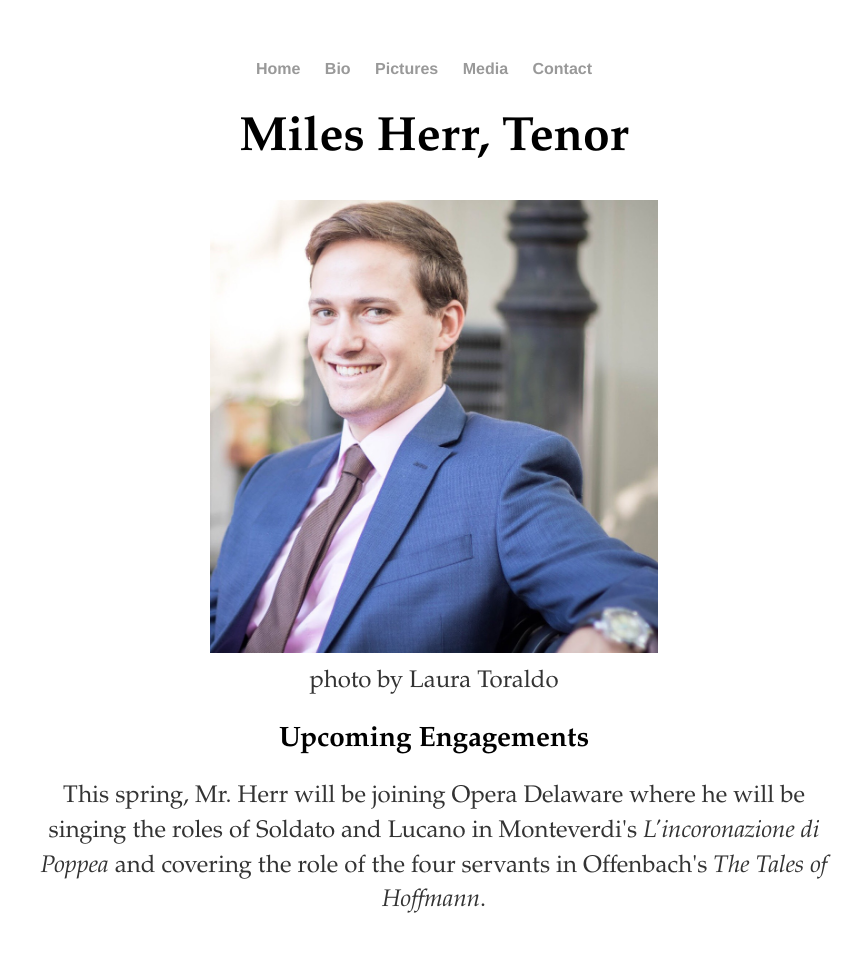
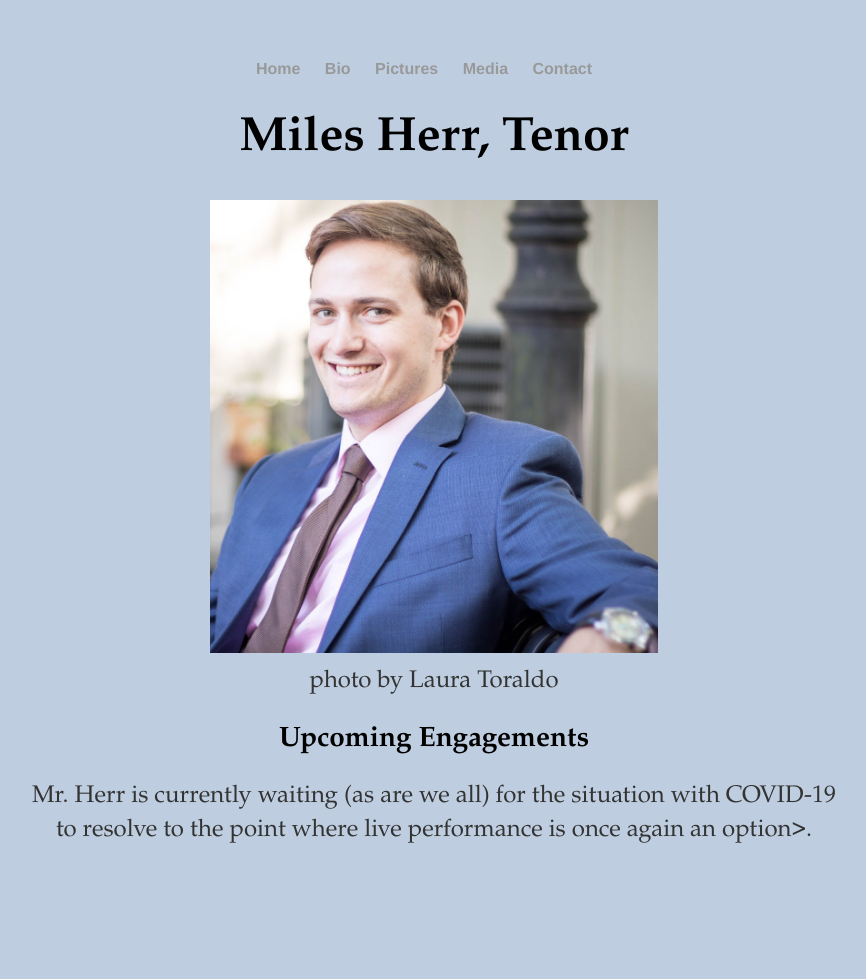
Before and after one commit to leemlb06pmi/leemlb06pmi.github.io, a Jekyll site: the page built from index.html, in a window 1280 px wide. Shown: the whole page, without its empty margins (206-1072 px from the left). Built offline with Jekyll 4.4.1, drawn with Linux system fonts in a browser that asks for light colours; after the commit the page ends 909 px from its top, so only the background shows below that.

Commit message:
header color, status message

```diff
--- a/css/main.css
+++ b/css/main.css
@@ -1,6 +1,7 @@
 body {
     margin: 60px auto;
     width: 70%;
+    background-color: rgba(42,94,155,0.3)
 }
 img{
     max-width: 50%;
--- a/index.html
+++ b/index.html
@@ -12,8 +12,6 @@ title: Miles Herr, Tenor
 	</p>
 <blockquote>
 <h1 style="font-size:1.75em;">Upcoming Engagements</h1>
-<p style="text-align:center;">This spring, Mr. Herr will be joining Opera Delaware where he will be singing the roles of Soldato
-	and Lucano in Monteverdi's <em>L'incoronazione di Poppea</em> and covering the role of the four servants in
-	Offenbach's <em>The Tales of Hoffmann</em>.</p>
+<p style="text-align:center;">Mr. Herr is currently  waiting (as are we all) for the situation with COVID-19 to resolve to the point where live performance is once again an option>.</p>
 </blockquote>
 </div><!-- /.blurb -->
```
Also changed, not shown: 2 other files.
